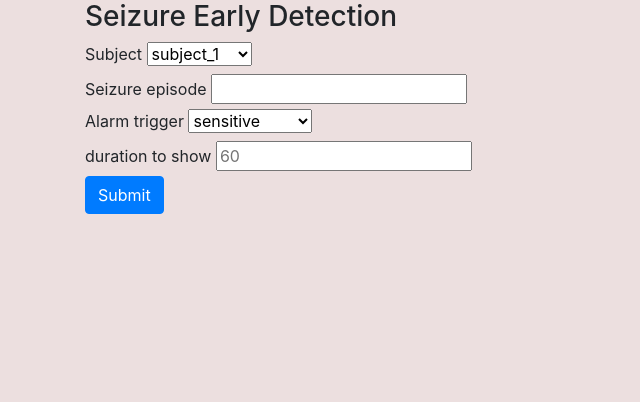
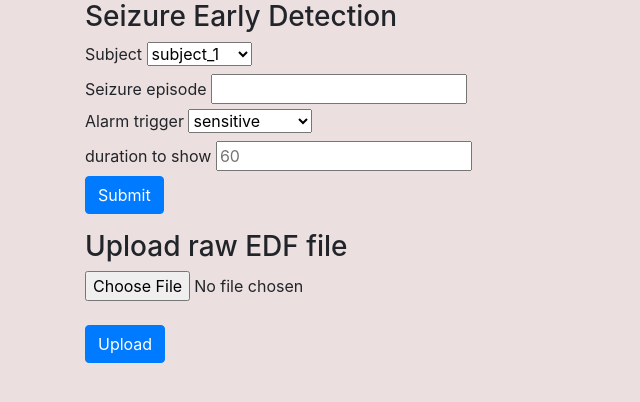
Before and after one commit to ray-hsiehjy/insight_demo, a Flask app: page / in a window 1280 px wide. Shown: the top 402 px of the page, without its empty margins (0-640 px from the left). Run offline with Flask 2, Linux system fonts and the light colour scheme; some libraries are stand-ins or nearby versions.

Commit message:
add upload botton

```diff
--- a/templates/home.html
+++ b/templates/home.html
@@ -38,9 +38,22 @@
 
                         <button type="submit" class="btn btn-primary">Submit</button>
                 </div>
-
+                <div class="row">
+                    <div class="col">
+                        <h3>Upload raw EDF file</h3>
+                        <div class="form-group">
+                            <form action="/upload" method="POST">
+                                <input type="file" name="fileToUpload" id="fileToUpload">
+                                <br>
+                                <br>
+                                <button type="submit" class="btn btn-primary">Upload</button>
+                            </form>
+                        </div>
+                    </div>
+                </div>
             </div>
         </div>
+    </div>
     </div>
     </form>
     </main,>
```
